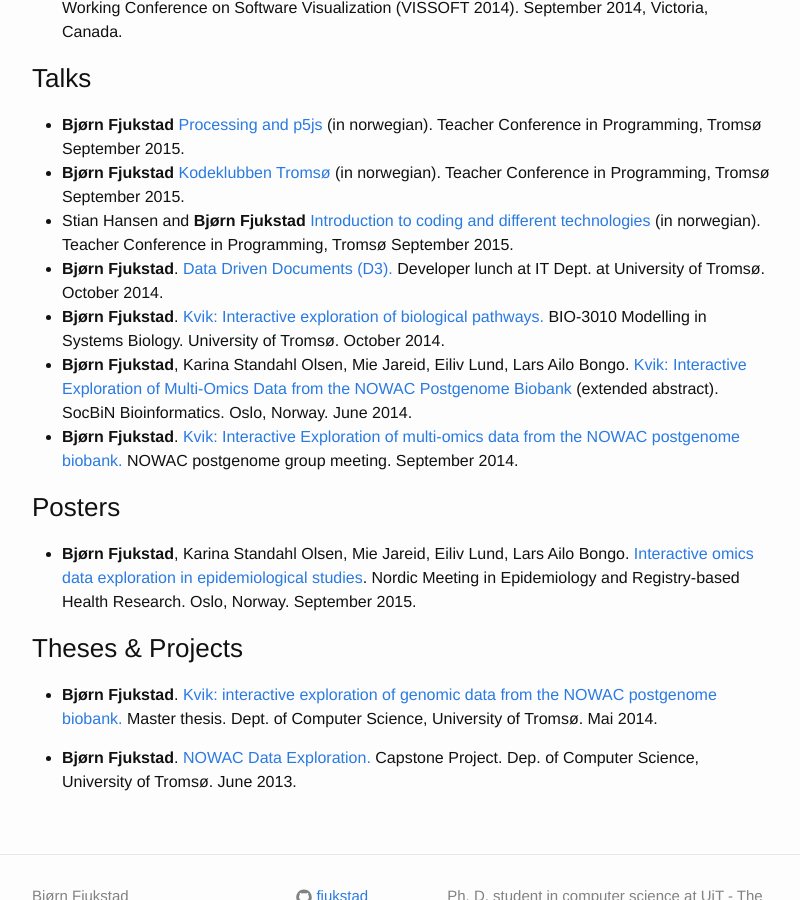
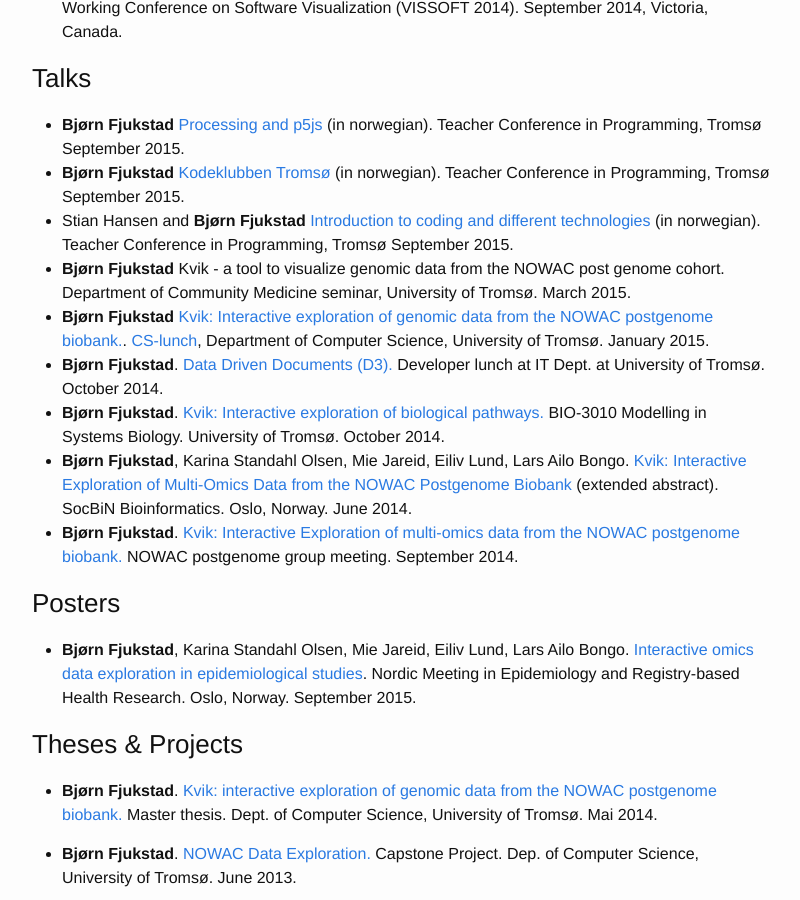
Before and after one commit to fjukstad/fjukstad.github.io, a Jekyll site: the page built from research.md, in a window 1280 px wide and 900 px high, scrolled down 492 px. Shown: the whole window, without its empty margins (238-1038 px from the left). Built offline with Jekyll 4.4.1, drawn with Linux system fonts in a browser that asks for light colours.

Commit message:
add a couple more presentations

```diff
--- a/research.md
+++ b/research.md
@@ -30,6 +30,8 @@ Here's a (hopefully) updated list of my publications, talks etc.
 - Stian Hansen and **Bjørn Fjukstad** [Introduction to coding and different
   technologies](https://github.com/kodeklubben-tromso/laererkonferanse/raw/master/presentasjoner/teknologier.pdf) (in norwegian).
   Teacher Conference in Programming, Tromsø September 2015.
+- **Bjørn Fjukstad** Kvik - a tool to visualize genomic data from the NOWAC post genome cohort. Department of Community Medicine seminar, University of Tromsø. March 2015.
+- **Bjørn Fjukstad** [Kvik: Interactive exploration of genomic data from the NOWAC postgenome biobank.](http://bdps.cs.uit.no/papers/kvik-cs-lunch-21-01-2015.pdf). [CS-lunch](http://lunch.cs.uit.no), Department of Computer Science, University of Tromsø. January 2015.
 - **Bjørn Fjukstad**. [Data Driven Documents
   (D3).](https://github.com/fjukstad/d3-presentation) Developer lunch at IT
   Dept. at University of Tromsø. October 2014.
```
